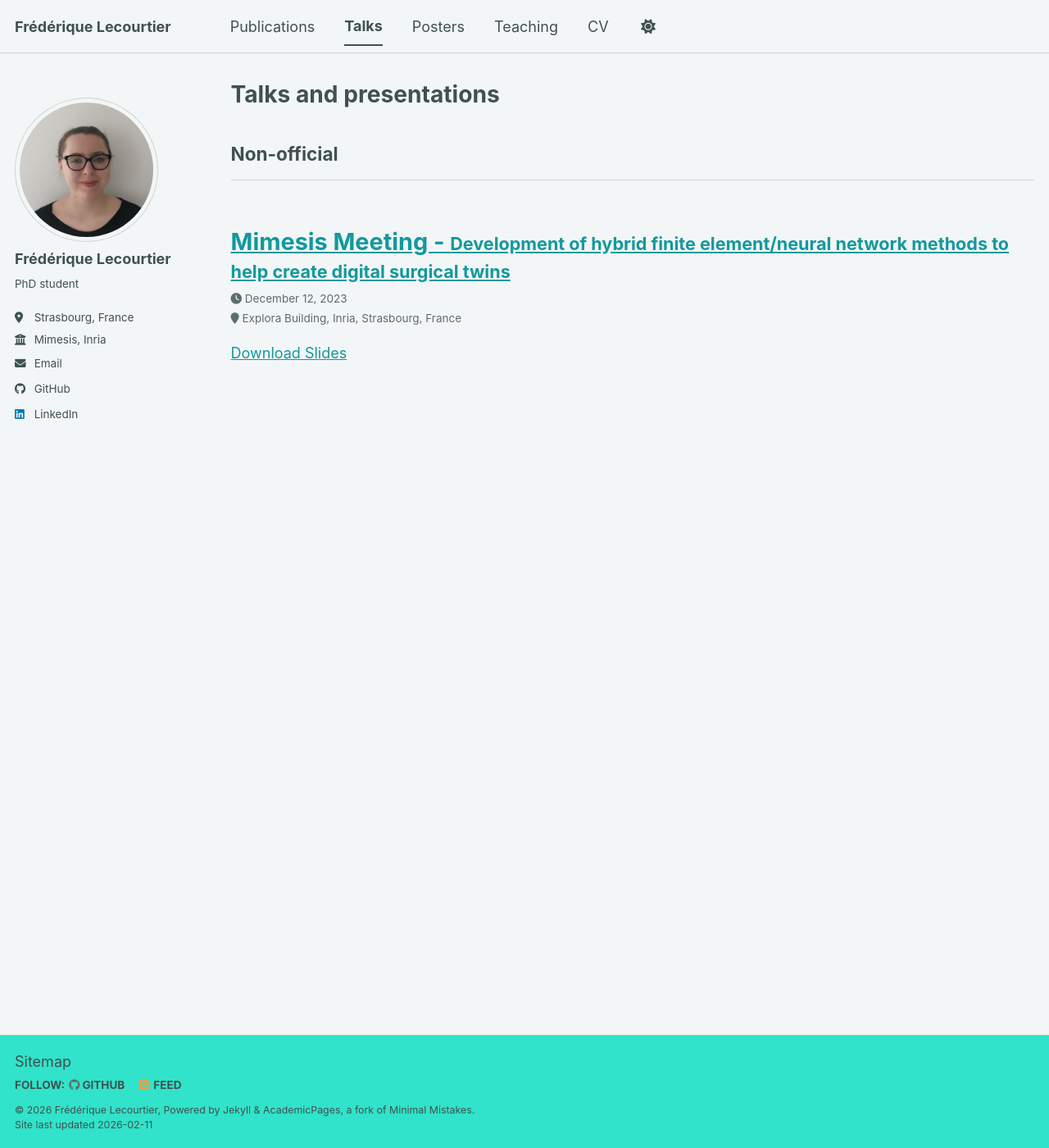
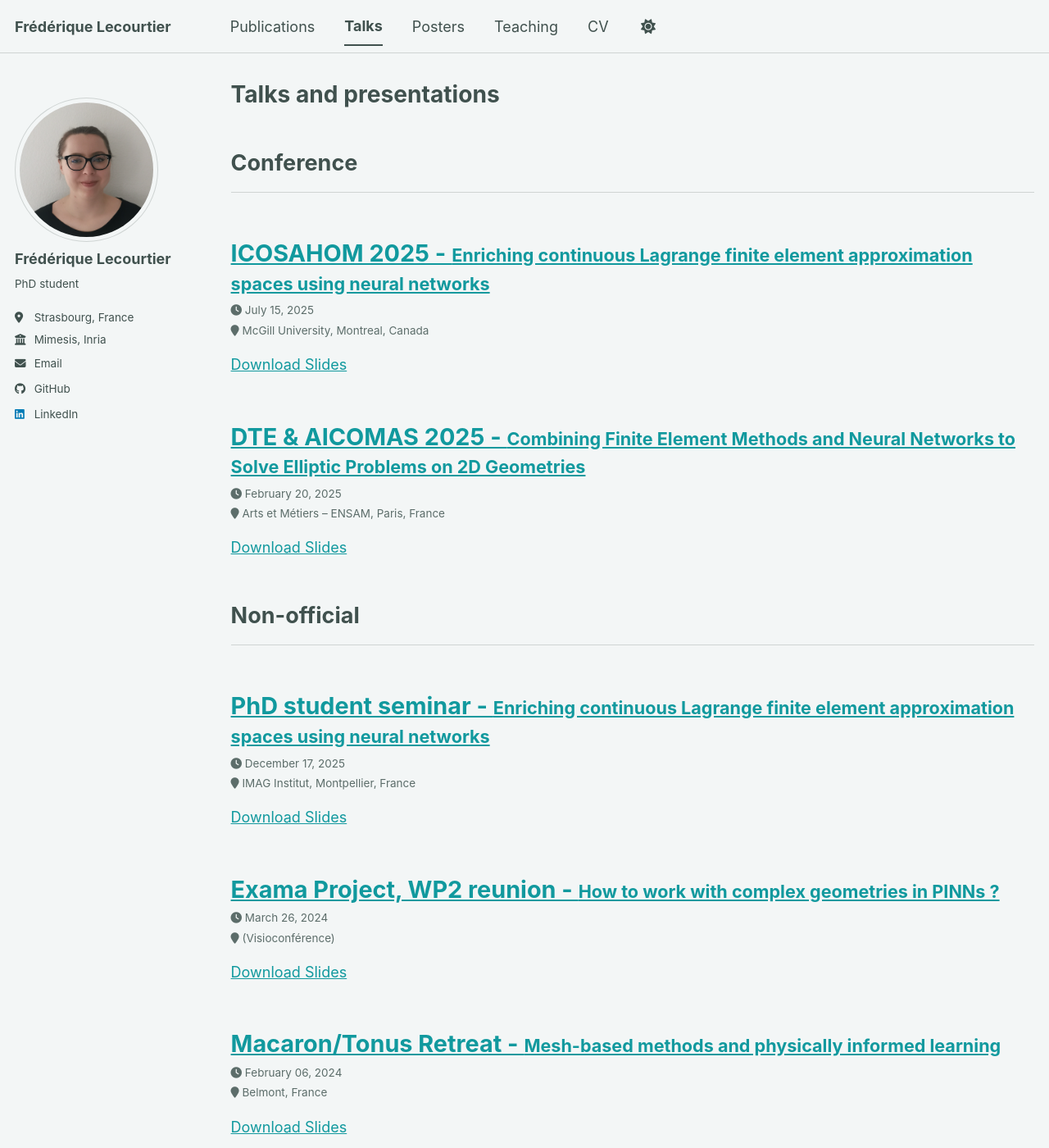
Before and after one commit to flecourtier/flecourtier.github.io, a Jekyll site: the page built from _pages/talks.html, in a window 1280 px wide and 1400 px high. Shown: the whole window at 82% size. Built offline with Jekyll 4.4.1, drawn with Linux system fonts in a browser that asks for light colours; a script bundle is joined from its source files by our own code; library files that are not in the unit come from our copies; some of the changed text lies outside the part shown.

Commit message:
Up talks

```diff
--- a/_pages/talks.html
+++ b/_pages/talks.html
@@ -19,7 +19,7 @@ author_profile: true
       {% continue %}
     {% endif %}
     {% unless title_shown %}
-      <h2>{{ category | capitalize }}</h2><hr />
+      <h1 style="font-size: 1.5em; margin-top: 2em;">{{ category | capitalize }}</h1><hr />
       {% assign title_shown = true %}
     {% endunless %}
     {% include archive-single-talk.html %}
--- /dev/null
+++ b/_talks/2024-02-06-macaron_retreat.md
@@ -0,0 +1,10 @@
+---
+collection: talks
+category: non-official
+context: "Macaron/Tonus Retreat"
+title: "Mesh-based methods and physically informed learning"
+permalink: /talks/2024-02-06-macaron_retreat
+date: 2024-02-06
+location: "Belmont, France"
+slidesurl: "/images/talks/2024_02_06.pdf"
+---
--- /dev/null
+++ b/_talks/2024-03-26-exama_project.md
@@ -0,0 +1,10 @@
+---
+collection: talks
+category: non-official
+context: "Exama Project, WP2 reunion"
+title: "How to work with complex geometries in PINNs ?"
+permalink: /talks/2024-03-26-exama_project
+date: 2024-03-26
+location: "(Visioconférence)"
+slidesurl: "/images/talks/2024_03_26.pdf"
+---
--- /dev/null
+++ b/_talks/2025-02-20-DTE_AICOMAS.md
@@ -0,0 +1,10 @@
+---
+collection: talks
+category: conference
+context: "DTE & AICOMAS 2025"
+title: "Combining Finite Element Methods and Neural Networks to Solve Elliptic Problems on 2D Geometries"
+permalink: /talks/2025-02-20-DTE_AICOMAS
+date: 2025-02-20
+location: "Arts et Métiers – ENSAM, Paris, France"
+slidesurl: "/images/talks/2025_02_20.pdf"
+---
--- /dev/null
+++ b/_talks/2025-06-17-second_CSI.md
@@ -0,0 +1,10 @@
+---
+collection: talks
+category: other
+context: "2nd CSI Meeting"
+title: "Development of hybrid finite element/neural network methods to help create digital surgical twins"
+permalink: /talks/2025-06-17-second_CSI
+date: 2025-06-17
+location: "Explora Building, Inria, Strasbourg, France"
+slidesurl: "/images/talks/2025_06_17.pdf"
+---
--- /dev/null
+++ b/_talks/2025-07-15-ICOSAHOM.md
@@ -0,0 +1,10 @@
+---
+collection: talks
+category: conference
+context: "ICOSAHOM 2025"
+title: "Enriching continuous Lagrange finite element approximation spaces using neural networks"
+permalink: /talks/2025-07-15-ICOSAHOM
+date: 2025-07-15
+location: "McGill University, Montreal, Canada"
+slidesurl: "/images/talks/2025_07_15.pdf"
+---
--- /dev/null
+++ b/_talks/2025-12-17-Montpellier.md
@@ -0,0 +1,10 @@
+---
+collection: talks
+category: non-official
+context: "PhD student seminar"
+title: "Enriching continuous Lagrange finite element approximation spaces using neural networks"
+permalink: /talks/2025-12-17-Montpellier
+date: 2025-12-17
+location: "IMAG Institut, Montpellier, France"
+slidesurl: "/images/talks/2025_12_17.pdf"
+---
```
Also changed, not shown: _talks/2024-06-14-first_CSI.md (added, +10 -0 lines), 7 other files.
